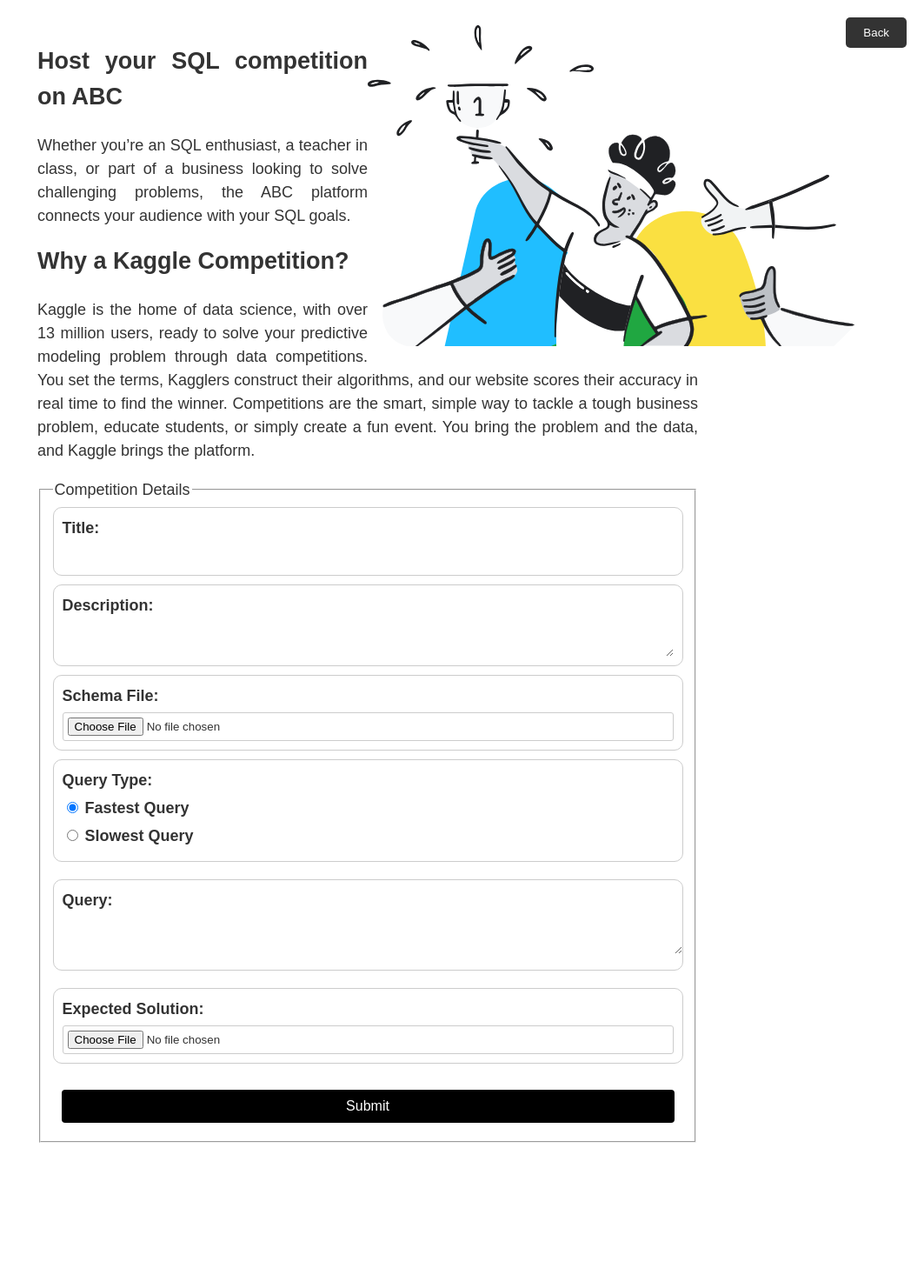
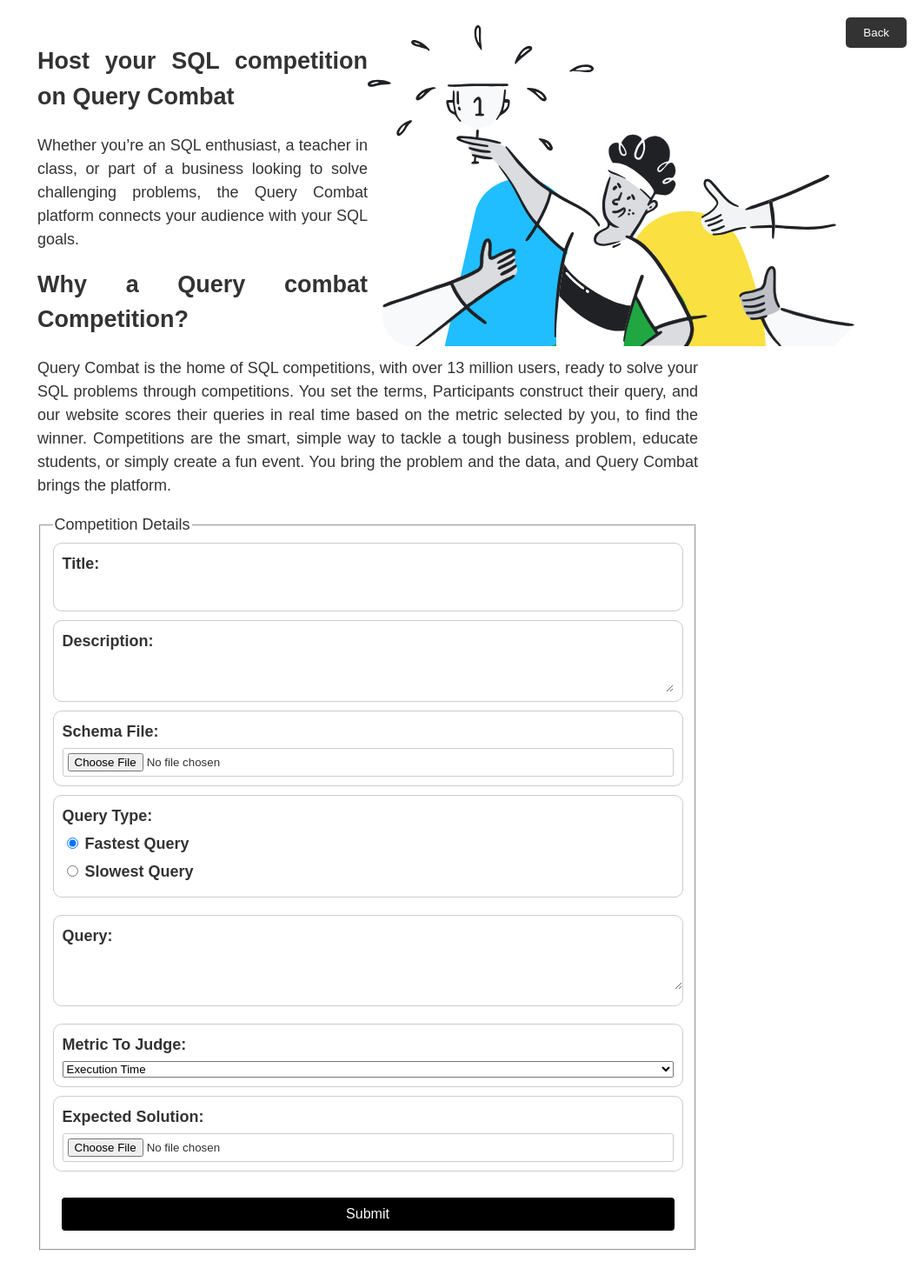
Before and after one commit to AnjuGopalkrishnan/leaderboard, a FastAPI app: page /hostcompetition.html in a window 1280 px wide. Shown: the whole page at 87% size, without its empty margins (217-1280 px from the left). Before the commit the page ends 1314 px from the top, so only its background shows below. Run offline with FastAPI, Linux system fonts and the light colour scheme.

Commit message:
UI changes

```diff
--- a/templates/base.html
+++ b/templates/base.html
@@ -52,7 +52,7 @@
             <!-- Masthead Avatar Image-->
             <img class="masthead-avatar mb-5" src="static\img\database-img.svg" alt="..." />
             <!-- Masthead Heading-->
-            <h1 class="masthead-heading text-uppercase mb-0">SQL Leaderboard</h1>
+            <h1 class="masthead-heading text-uppercase mb-0">Query Combat</h1>
             <!-- Icon Divider-->
             <div class="divider-custom divider-light">
                 <div class="divider-custom-line"></div>
@@ -75,8 +75,8 @@
             </div>
             <!-- About Section Content-->
             <div class="row">
-                <div class="col-lg-4 ms-auto"><p class="lead">Freelancer is a free bootstrap theme created by Start Bootstrap. The download includes the complete source files including HTML, CSS, and JavaScript as well as optional SASS stylesheets for easy customization.</p></div>
-                <div class="col-lg-4 me-auto"><p class="lead">You can create your own custom avatar for the masthead, change the icon in the dividers, and add your email address to the contact form to make it fully functional!</p></div>
+                <div class="col-lg-4 ms-auto"><p class="lead"> Query Combat is an online platform designed for organizers to host SQL competitions, providing both the data and the problem for each competition. Users can participate in various competitions and compare their query performance to that of other users on a leaderboard.</p></div>
+                <div class="col-lg-4 me-auto"><p class="lead">You can create your own custom competitions for participants</p></div>
             </div>
         </div>
     </section>
--- a/templates/hostcompetition.html
+++ b/templates/hostcompetition.html
@@ -144,25 +144,26 @@
 <body>
     <div class="container">
         <div class="text text2">
-            <h2>Host your SQL competition on ABC</h2>
+            <h2>Host your SQL competition on Query Combat</h2>
             <p>
                 Whether you’re an SQL enthusiast, a teacher in class, or part of a business looking to solve challenging problems,
-                the ABC platform connects your audience with your SQL goals.
+                the Query Combat platform connects your audience with your SQL goals.
             </p>
         </div>
         <div class="image">
+            <!-- Image referenced from https://www.kaggle.com/c/about/host -->
             <img src="static\img\comp.svg" alt="your image" />
         </div>
         <div class="text">
             <h2>
-                Why a Kaggle Competition?
+                Why a Query combat Competition?
             </h2>
             <p>
-                Kaggle is the home of data science, with over 13 million users, ready to solve your predictive modeling problem through data competitions.
+                Query Combat is the home of SQL competitions, with over 13 million users, ready to solve your SQL problems through competitions.
 
-                You set the terms, Kagglers construct their algorithms, and our website scores their accuracy in real time to find the winner. Competitions are the smart, simple way to tackle a tough business problem, educate students, or simply create a fun event.
+                You set the terms, Participants construct their query, and our website scores their queries in real time based on the metric selected by you, to find the winner. Competitions are the smart, simple way to tackle a tough business problem, educate students, or simply create a fun event.
 
-                You bring the problem and the data, and Kaggle brings the platform.
+                You bring the problem and the data, and Query Combat brings the platform.
             </p>
             <button class="back-button" id="back-button" onclick="redirect()">Back</button>
 
@@ -202,6 +203,16 @@
                             <label for="query-input-0">Query:</label>
                             <textarea id="query-input" class="query-input" name="query" required></textarea>
                         </div>
+                    </div>
+
+                    <div class="form-field">
+                        <label for="metric">Metric To Judge:</label>
+                        <select id="metric">
+                            <option value="0" selected>Execution Time </option>
+                            <option value="1">Planning Time </option>
+                            <option value="2">Total Time</option>
+                            <option value="3">Query Complexity</option>
+                        </select>
                     </div>
 
 
@@ -245,7 +256,7 @@
             const selectedValue = document.querySelector('input[name="queryType"]:checked');
             const scheme = document.getElementById('schemaFile').files[0];
             const solution = document.getElementById('solution').files[0];
-
+            var metric = document.getElementById("metric");
 
 
             //const form = new FormData(inputForm);
@@ -257,6 +268,9 @@
             formData.append('queryType', selectedValue.value);
             formData.append('schemaFile', scheme);
             formData.append('solution', solution);
+            formData.append('queryInput', queryInput.value);
+            formData.append('metric', metric.value);
+
             fetch('/v1/competitions', {
                    headers: {
                       'Authorization': `Bearer ${accessToken}`,
--- a/templates/login/login.html
+++ b/templates/login/login.html
@@ -37,6 +37,8 @@
                                   <div class="mt-3">
                                       <button type="submit" class="btn btn-block btn-primary btn-lg font-weight-medium auth-form-btn">Submit</button>
                                   </div>
+                                  <div id="error-message">
+                                  </div>
                                   <div class="my-2 d-flex justify-content-between align-items-center">
                                   </div>
                                   <div class="text-center mt-4 font-weight-light">
@@ -56,6 +58,8 @@
                                       })
                                           .then(response => {
                                               if (!response.ok) {
+                                                  document.getElementById("error-message").innerHTML = 'Invalid Username/Password combination';
+                                                  document.getElementById("error-message").style.color = "red";
                                                   throw new Error(`HTTP error! status: ${response.status}`);
                                               }
                                               return response.json();
--- a/templates/onecompetition.html
+++ b/templates/onecompetition.html
@@ -202,6 +202,9 @@
 
         <script>
 
+            const urlParams = new URLSearchParams(window.location.search);
+            const accessToken = urlParams.get('access_token');
+
             function leaderBoard() {
                 const urlParams = new URLSearchParams(window.location.search);
                 const accessToken = urlParams.get('access_token');
```
Also changed, not shown: templates/competition.html (+2 -40 lines), templates/leaderboard.html (+10 -4 lines), templates/login/register.html (+5 -6 lines).
